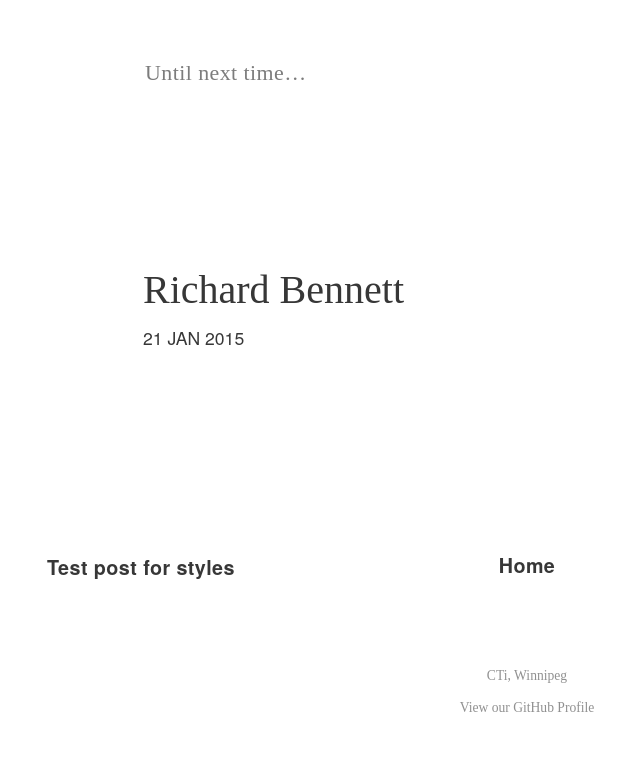
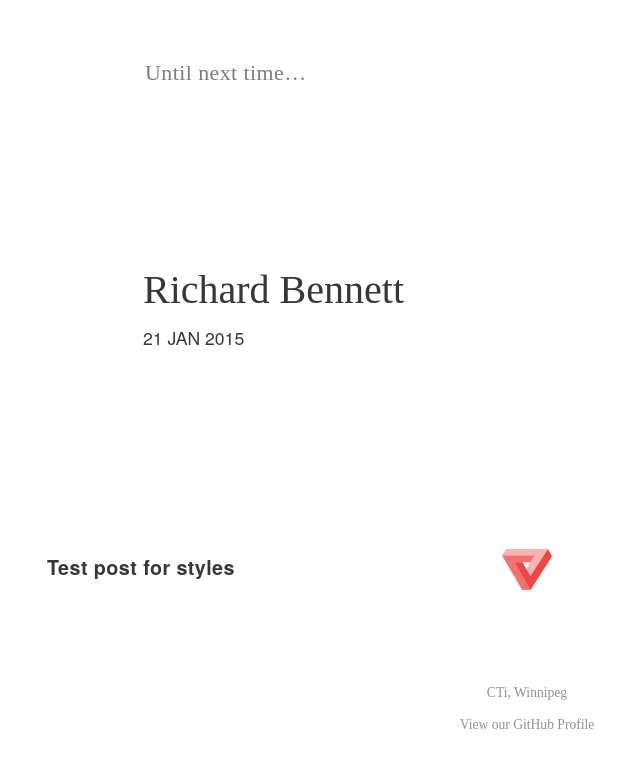
Before and after one commit to CTi-Winnipeg/cti-winnipeg.github.io, a Jekyll site: the page built from _posts/2015-01-21-first-post.md, in a window 1280 px wide and 900 px high, scrolled down 1508 px. Shown: the top 768 px of the window, without its empty margins (113-753 px from the left). Built offline with Jekyll 4.4.1, drawn with Linux system fonts in a browser that asks for light colours.

Commit message:
CTi Logo update

```diff
--- a/_layouts/post.html
+++ b/_layouts/post.html
@@ -22,7 +22,7 @@ layout: default
   {% endif %}
 <div class="wrapper">
   <nav class="bottom">
-    <a href="https://cti-winnipeg.github.io/">Home</a>
+    <a href="https://cti-winnipeg.github.io/"><img src="{{ site.root }}/img/cti_logo.svg" alt="CTi Winnipeg" width="50" valign="absmiddle"></a>
     {% if page.next %}<a class="next" href="{{ page.next.url }}">{{ page.next.title }}</a>{% endif %}
     {% if page.previous %}<a class="previous" href="{{ page.previous.url }}">{{ page.previous.title }}</a>{% endif %}
   </nav>
```
Also changed, not shown: img/cti_logo.svg (added).
